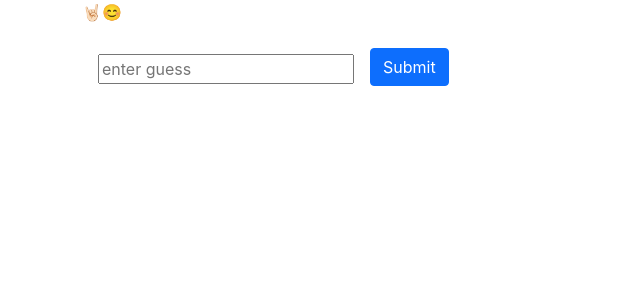
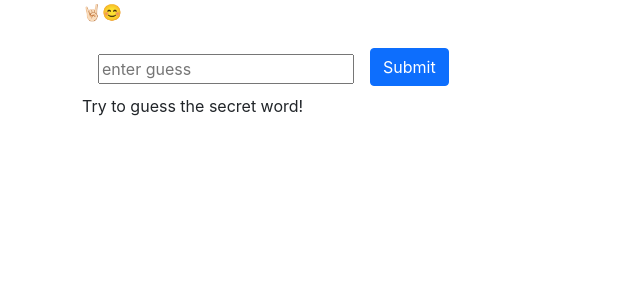
Before and after one commit to mahmood-kn/testing-jotto-hooks, a React (Create React App) app: page / in a window 1280 px wide. Shown: the top 300 px of the page, without its empty margins (0-640 px from the left). Built offline with nearby package versions, Linux system fonts and the light colour scheme.

Commit message:
guessedWordsContext for congrats

```diff
--- a/src/App.js
+++ b/src/App.js
@@ -7,6 +7,7 @@ import LanguagePicker from './LanguagePicker';
 import Congrats from './Congrats';
 import GuessedWords from './GuessedWords';
 import successContext from './context/successContext';
+import guessedWordsContext from './context/guessedWordsContext';
 
 function reducer(state, action) {
   switch (action.type) {
@@ -38,11 +39,13 @@ function App() {
         <languageContext.Provider value={state.language}>
           <div className='App container' data-test='component-app'>
             <LanguagePicker setLanguage={setLanguage} />
-            <successContext.SuccessProvider>
-              <Congrats />
-              <Input secretWord={state.secretWord} />
-            </successContext.SuccessProvider>
-            {/* <GuessedWords/> */}
+            <guessedWordsContext.GuessedWordsProvider>
+              <successContext.SuccessProvider>
+                <Congrats />
+                <Input secretWord={state.secretWord} />
+              </successContext.SuccessProvider>
+              <GuessedWords />
+            </guessedWordsContext.GuessedWordsProvider>
           </div>
         </languageContext.Provider>
       ) : (
--- a/src/GuessedWords.js
+++ b/src/GuessedWords.js
@@ -1,13 +1,14 @@
 import React from 'react';
-import PropTypes from 'prop-types';
 import languageContext from './context/languageContext';
 import stringsModule from './helpers/strings';
+import guessedWordsContext from './context/guessedWordsContext';
 
-const GuessedWords = (props) => {
+const GuessedWords = () => {
   const language = React.useContext(languageContext);
+  const [guessedWords] = guessedWordsContext.useGuessedWords();
   return (
     <div data-test='component-guessed-words'>
-      {props.guessedWords.length === 0 ? (
+      {guessedWords.length === 0 ? (
         <span data-test='guess-instructions'>
           {stringsModule.getStringByLanguage(language, 'guessPrompt')}
         </span>
@@ -33,7 +34,7 @@ const GuessedWords = (props) => {
               </tr>
             </thead>
             <tbody>
-              {props.guessedWords.map((word, i) => (
+              {guessedWords.map((word, i) => (
                 <tr key={i} data-test='guessed-word'>
                   <td>{i + 1}</td>
                   <td>{word.guessedWord}</td>
@@ -48,13 +49,4 @@ const GuessedWords = (props) => {
   );
 };
 
-GuessedWords.propTypes = {
-  guessedWords: PropTypes.arrayOf(
-    PropTypes.shape({
-      guessedWord: PropTypes.string,
-      letterMatchCount: PropTypes.number,
-    })
-  ).isRequired,
-};
-
 export default GuessedWords;
--- a/src/context/guessedWordsContext.js
+++ b/src/context/guessedWordsContext.js
@@ -9,6 +9,7 @@ function useGuessedWords() {
       'useGuessedWords must be used within a GuessedWordsProvider'
     );
   }
+  return context;
 }
 
 function GuessedWordsProvider(props) {
```
Also changed, not shown: 1 other file (tests, documents, lock files or other folders).
